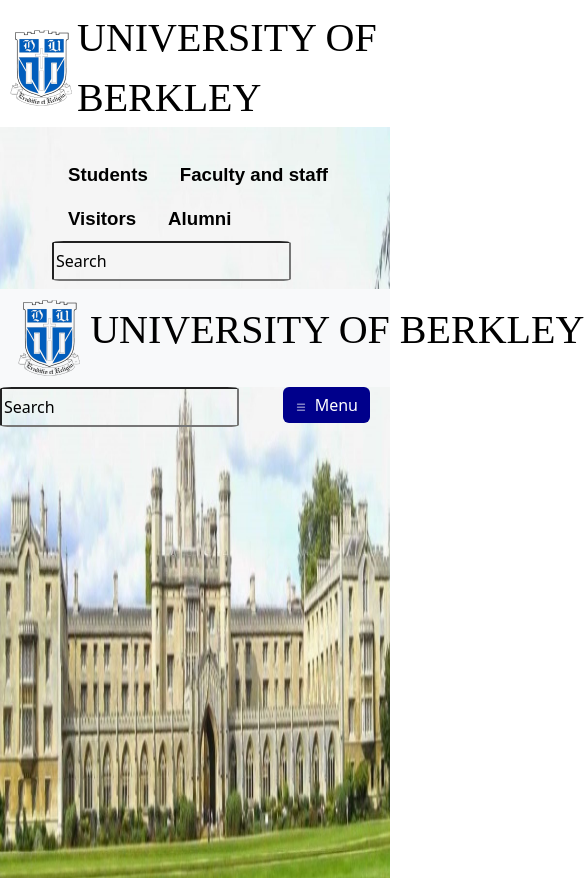
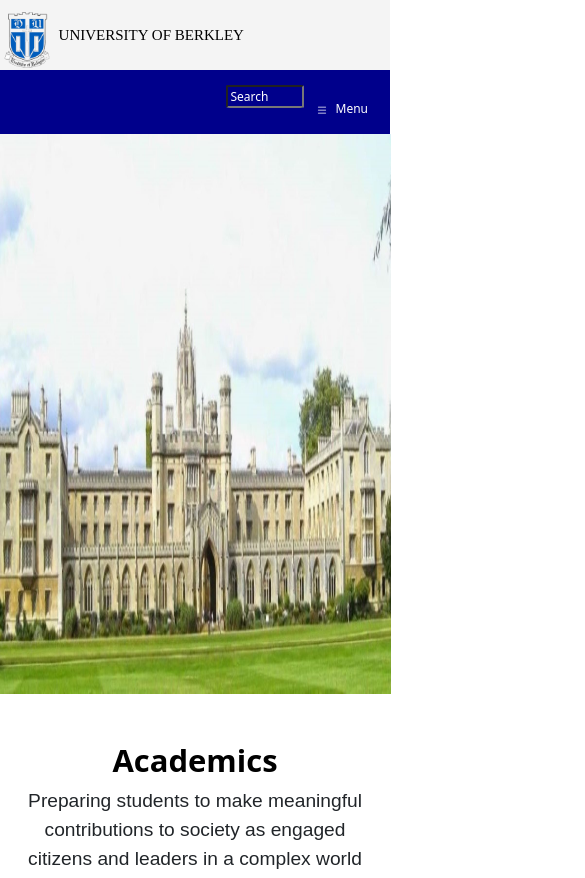
Before and after one commit to san-004/website, a plain HTML site: page index.html in a window 390 px wide. Shown: the top 878 px of the page, 585 px wide, since content can reach past the window. Drawn offline with nearby package versions, Linux system fonts and the light colour scheme.

Commit message:
style.css

```diff
--- a/style.css
+++ b/style.css
@@ -3,10 +3,6 @@
     display: inline;
     font-size: 30pt;
     font-family: serif;
-}
-.right{
-    float:right;
-    padding-right: 50px;
 }
 .navigation{
     display:grid;
@@ -46,7 +42,6 @@
 .search{
     height:40px;
     background-color: transparent;
-    color:black;
     border-radius: 5%;
 }
 ::placeholder{
@@ -54,13 +49,15 @@
 }
 .nav-pills{
     padding-top:25px;
+    justify-content: right;
 }
 .background{
     position:relative;
-    bottom:190px;
+    bottom:185px;
     z-index: -1;
-    height:50rem;
+    height:100vh;
     width: 100%;
+    min-width: calc(100% + 1px);
 
 }
 .first{
@@ -71,7 +68,7 @@
     font-size: 1.5em;
 }
 .feature-icon>img{
-    height:275px;
+    height:245px;
     gap:20px;
 }
 body{
@@ -79,7 +76,7 @@
 }
 .news{
     display: grid;
-    grid-template-rows: 1fr 1fr;
+    grid-template-rows: 0.75fr 0.75fr;
     grid-template-columns: 1fr 1fr 1fr 1fr;
     gap: 30px;
     padding-top: 15px;
@@ -114,6 +111,15 @@
     flex-direction: column;
     background-color: white;
 }
+.news_img{
+    min-width: calc(50% + 1px);
+    min-height: calc(50% + 1px);
+    height:5.5em;
+}
+.news_img_sp{
+    height:20em;
+    width: 100%;
+}
 .new{
     padding-top: 50px;
     padding-bottom: 50px;
@@ -143,29 +149,75 @@
     display: flex;
     justify-content: center;
 }
-@media(min-width: 900px){
-    .dropdown{
+.feature{
+    margin-right: 0px;
+}
+.feature_img{
+    height:6em;
+    width:100%;
+}
+.search{
+    width:20%;
+}
+@media(min-width: 1201px){
+    .drop{
+        display: none;
+    }
+    .bar{
         display: none;
     }
 }
 
-@media(max-width: 900px){
+@media(max-width:1200px)and(min-width:971px){
+    .two{
+        height: 319px;
+    }
+}
+
+@media(max-width: 1200px){
+    .container-fluid{
+        background-color: #f4f4f4;
+    }
+    .first>.container{
+        display: none;
+    }
     .background{
-        position: relative;
-        bottom: 300px;
+        bottom: 0;
+        width:100vw;
+        height:100vh;
+    }
+    .logo{
+        height:5em;
+        padding-left: 10px;
+        padding-top: 10px;
+    }
+    .left{
+        font-size: 1.25em;
+        padding-top: 10px;
+    }
+    .search{
+        margin-top: 15px;
+        margin-bottom: 5px;
+        font-size: 1em;
     }
     .dropdown>.btn{
         background-color: darkblue;
         color: white;
-        font-size: 16px;
+        font-size: 1em;
         border: none;
         cursor: pointer;
+        padding-top: 20px;
       }
-
+     .drop{
+        display: flex;
+        justify-content: right;
+        background-color: darkblue;
+        width:100vw;
+     }
       .dropdown {
         position: relative;
         float: right;
-        padding-right: 20px;
+        padding-right: 40px;
       }
 
       .dropdown-content {
@@ -181,8 +233,11 @@
       .dropdown>.btn:focus + .dropdown-content {
           display:block;
       }
+    .navbar{
+        padding:0;
+    }
 
-    .first>.navi{
+    .first .navi{
         display: none;
     }
     .lead{
@@ -190,19 +245,13 @@
     }
     .news{
         display: grid;
-        grid-template-rows: 325px 325px;
+        grid-template-rows: 0.5fr 0.5fr;
         grid-template-columns: 1fr 1fr 1fr;
         gap:20px;
     }
+
     .six{
         display: none;
-    }
-    .two{
-        padding-right: 20px;
-    }
-    .news_img_sp{
-        width:500px;
-        height:325px;
     }
     .news_text{
         font-size: 12pt;
@@ -217,8 +266,72 @@
         padding-left: 10px;
     }
     .news_img{
-        width:245px;
         height:200px;
         object-fit: fill;
     }
+    ::placeholder{
+        color: white;
+    }
 }
+
+@media(max-width:760px){
+    .logo{
+        height:4em;
+    }
+    .left{
+        font-size: 1em;
+    }
+    .dropdown{
+        padding-right: 10px;
+    }
+
+}
+
+@media(max-width:920px){
+    .background{
+        height:50em;
+    }
+}
+
+
+@media(max-width:600px){
+    .background{
+        height:35em;
+    }
+    .container-fluid{
+        padding-left: 0;
+    }
+    .logo{
+        height:3.5em;
+        padding-left: 0;
+    }
+    .left{
+        font-size: 0.75em;
+    }
+    .search{
+        margin-top: 15px;
+        margin-bottom: 5px;
+        height:20%;
+        font-size: 0.75em;
+    }
+    .dropdown>.btn{
+        font-size: 0.75em;
+        margin-top: 10px;
+        margin-bottom: 10px;
+        height: 20%;
+      }
+}
+@media (max-width:970px){
+    .news_img{
+        display:none;
+    }
+    .news{
+        display:flex;
+        flex-direction: column;
+    }
+}
+@media (max-width:300px){
+    .background{
+        height:25em;
+    }
+}
```
